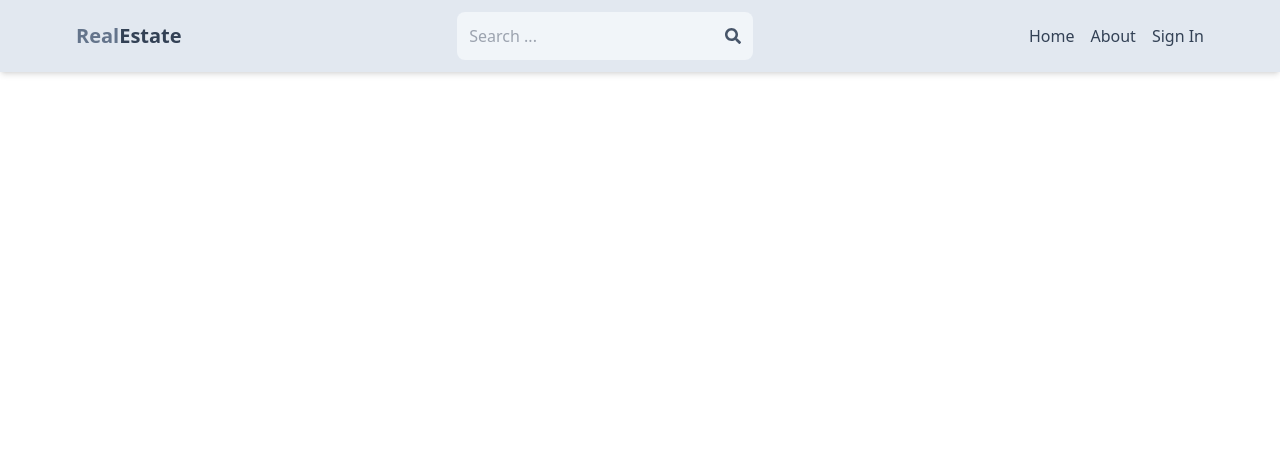
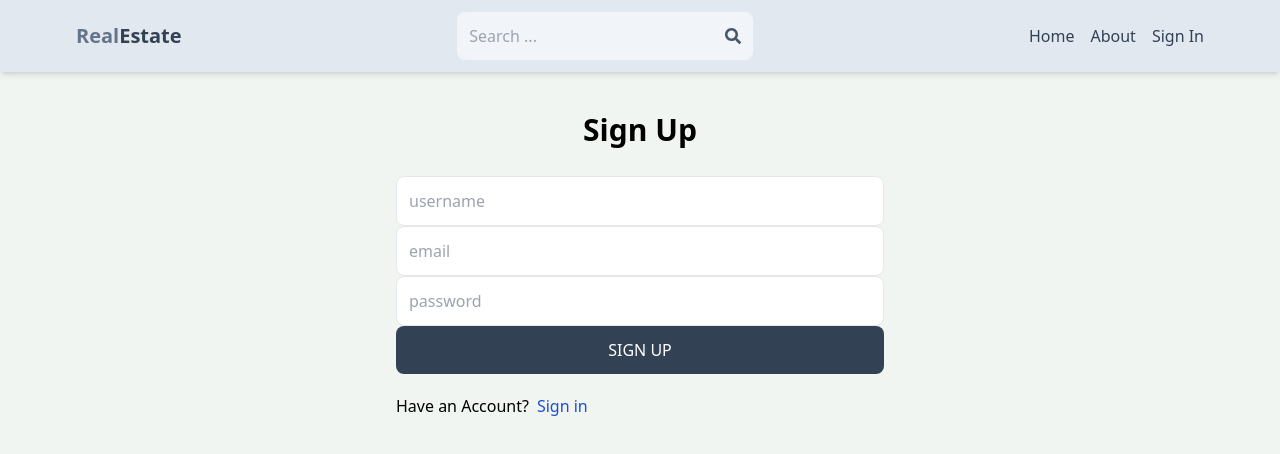
Before and after one commit to rakshithsantosh/projectAlpha, a React (Vite) app in the folder client/: page /sign-up in a window 1280 px wide. Shown: the top 454 px of the page. Built offline with nearby package versions, Linux system fonts and the light colour scheme.

Commit message:
created sign up page ui

```diff
--- a/client/src/index.css
+++ b/client/src/index.css
@@ -1,3 +1,7 @@
 @tailwind base;
 @tailwind components;
 @tailwind utilities;
+
+body{
+    background-color: rgb(241,245,241);
+}
--- a/client/src/pages/SignUp.jsx
+++ b/client/src/pages/SignUp.jsx
@@ -1,9 +1,21 @@
-import React from 'react'
+import { Link } from "react-router-dom";
 
 export default function SignUp() {
   return (
-    <div>
-
+    <div className="p-3 max-w-lg mx-auto">
+      <h1 className="text-3xl text-center font-semibold my-7">Sign Up</h1>
+      <form className="flex flex-col gpa-4">
+        <input type="text" placeholder="username" className="border p-3 rounded-lg" id="username"/>
+        <input type="email" placeholder="email" className="border p-3 rounded-lg" id="email"/>
+        <input type="password" placeholder="password" className="border p-3 rounded-lg" id="password"/>
+        <button className="bg-slate-700 text-white p-3 rounded-lg uppercase hover:opacity-95 disabled:opacity-80">Sign Up</button>
+      </form>
+      <div className="flex gap-2 mt-5">
+        <p>Have an Account?</p>
+        <Link to={"/sign-in"}>
+          <span className="text-blue-700">Sign in</span>
+        </Link>
+      </div>
     </div>
   )
 }
```
